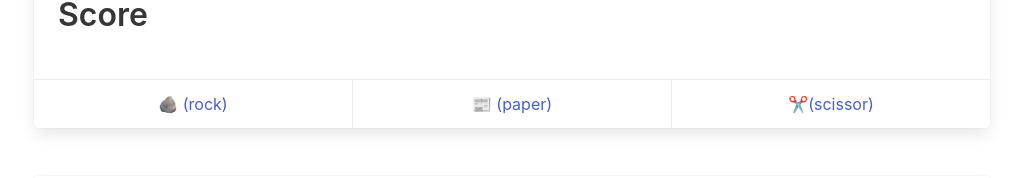
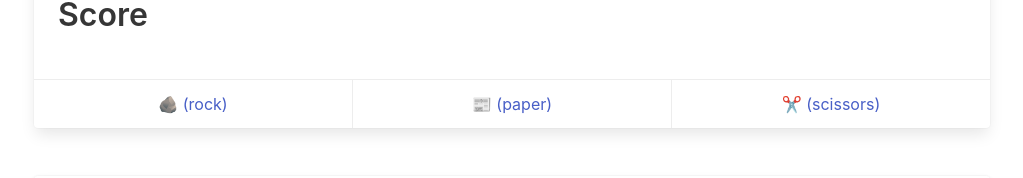
Before and after one commit to mfa/fastapi-vuejs-websocket, a Vue app in the folder frontend/: page /1 in a window 1280 px wide. Shown: the part 268-446 px from the top of the page, without its empty margins (128-1151 px from the left). Built offline with nearby package versions, Linux system fonts and the light colour scheme; no server answers.

Commit message:
add space and pluralize

```diff
--- a/frontend/src/components/websocket.vue
+++ b/frontend/src/components/websocket.vue
@@ -84,7 +84,7 @@ export default {
           <footer class="card-footer">
             <a href="#" class="card-footer-item" v-on:click="sendSymbol('🪨')">🪨 (rock)</a>
             <a href="#" class="card-footer-item" v-on:click="sendSymbol('📰')">📰 (paper)</a>
-            <a href="#" class="card-footer-item" v-on:click="sendSymbol('✂️')">✂️(scissor)</a>
+            <a href="#" class="card-footer-item" v-on:click="sendSymbol('✂️')">✂️ (scissors)</a>
           </footer>
         </div>
       </div>
```
